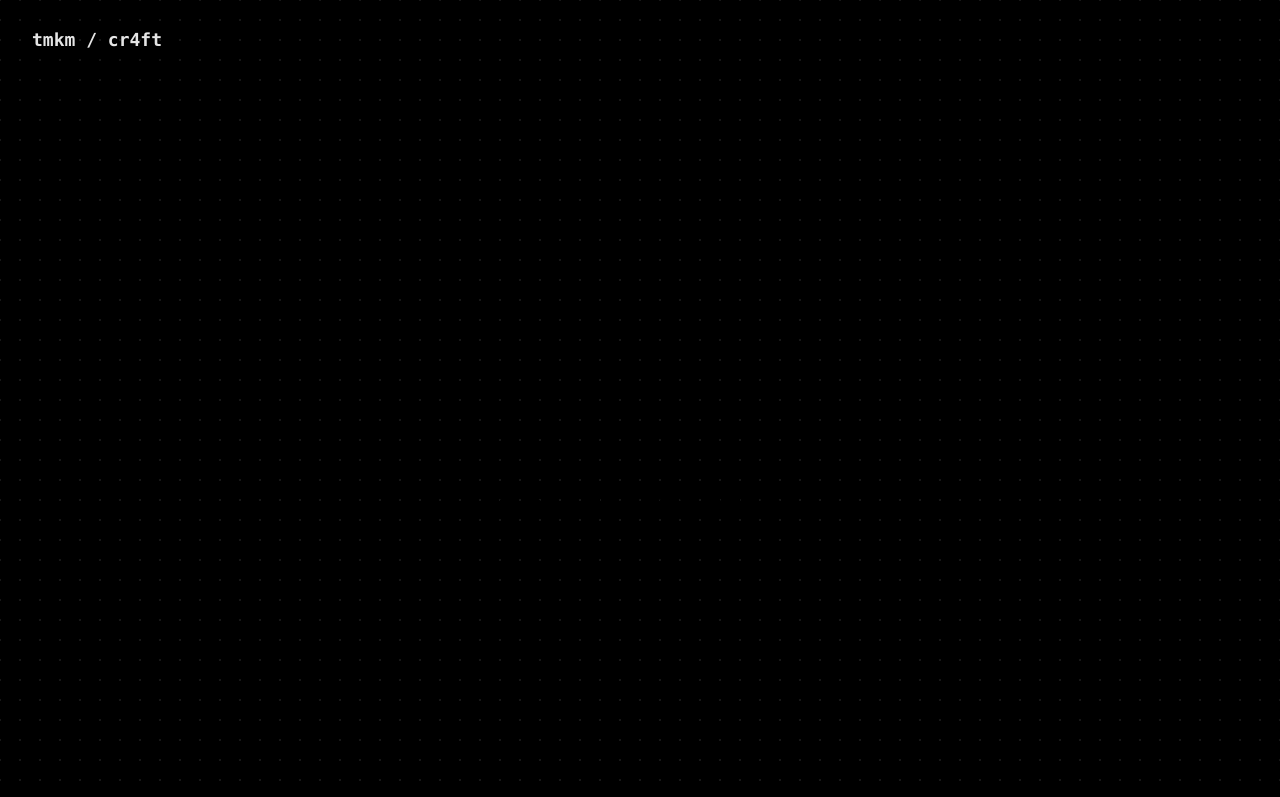
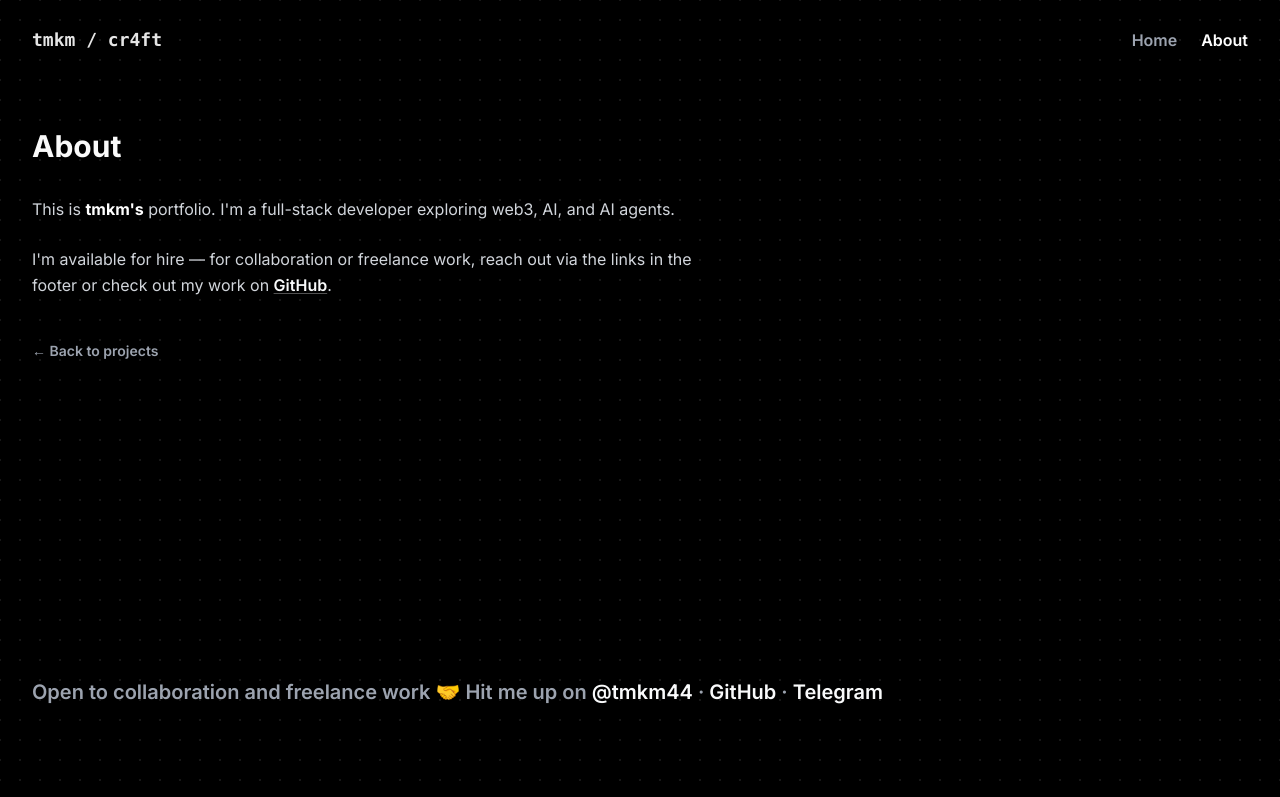
Before and after one commit to tomkoom/folio, a Next.js app: page /about in a window 1280 px wide. Before the commit this address had no page. Shown: the top 797 px of the page. Built offline with nearby package versions, Linux system fonts and the light colour scheme.

Commit message:
add about page

```diff
--- /dev/null
+++ b/app/about/layout.tsx
@@ -0,0 +1,17 @@
+import { APP_NAME } from "@/constants";
+import type { Metadata } from "next";
+
+export const metadata: Metadata = {
+  title: "About",
+  description: `About ${APP_NAME} — Full-stack developer exploring web3, AI, and AI agents. Available for hire.`,
+  openGraph: {
+    title: `About | ${APP_NAME}`,
+    description: `Full-stack developer exploring web3, AI, and AI agents. Available for hire.`,
+  },
+};
+
+export default function AboutLayout({
+  children,
+}: Readonly<{ children: React.ReactNode }>) {
+  return children;
+}
--- /dev/null
+++ b/app/about/page.tsx
@@ -0,0 +1,41 @@
+import { GITHUB_URL } from "@/constants";
+import Link from "next/link";
+
+export default function AboutPage() {
+  return (
+    <div className="mt-8">
+      <header className="mb-8">
+        <h1 className="mb-2 text-3xl font-bold">About</h1>
+      </header>
+
+      <section className="max-w-2xl space-y-6 text-base leading-relaxed text-gray-300">
+        <p>
+          This is <strong className="text-white">tmkm&apos;s</strong> portfolio.
+          I&apos;m a full-stack developer exploring web3, AI, and AI agents.
+        </p>
+        <p>
+          I&apos;m available for hire — for collaboration or freelance work, reach
+          out via the links in the footer or check out my work on{" "}
+          <a
+            href={GITHUB_URL}
+            target="_blank"
+            rel="noopener noreferrer"
+            className="font-semibold text-gray-50 underline decoration-neutral-600 underline-offset-2 transition-colors hover:text-white hover:decoration-neutral-500"
+          >
+            GitHub
+          </a>
+          .
+        </p>
+      </section>
+
+      <p className="mt-10">
+        <Link
+          href="/"
+          className="text-sm font-semibold text-gray-400 transition-colors hover:text-white"
+        >
+          ← Back to projects
+        </Link>
+      </p>
+    </div>
+  );
+}
--- a/components/layout/Navigation.tsx
+++ b/components/layout/Navigation.tsx
@@ -1,10 +1,18 @@
 "use client";
+
 import { APP_NAME } from "@/constants";
+import { NAV_LINKS } from "@/constants/nav";
 import Link from "next/link";
+import { usePathname } from "next/navigation";
 
 export default function Navigation() {
+  const pathname = usePathname();
+
   return (
-    <nav className="flex h-20 flex-wrap items-center justify-between px-6 xl:px-8" aria-label="Main navigation">
+    <nav
+      className="flex h-20 flex-wrap items-center justify-between gap-4 px-6 xl:px-8"
+      aria-label="Main navigation"
+    >
       <Link
         href="/"
         className="text-neutral-200 transition-colors duration-300 ease-out hover:text-white"
@@ -12,6 +20,21 @@ export default function Navigation() {
       >
         <span className="font-mono text-lg font-black">{APP_NAME}</span>
       </Link>
+      <ul className="flex items-center gap-6">
+        {NAV_LINKS.map((link) => (
+          <li key={link.href}>
+            <Link
+              href={link.href}
+              className={`text-base font-semibold transition-colors duration-200 ${pathname === link.href
+                ? "text-white"
+                : "text-gray-400 hover:text-white"
+                }`}
+            >
+              {link.label}
+            </Link>
+          </li>
+        ))}
+      </ul>
     </nav>
   );
 }
--- a/constants/index.ts
+++ b/constants/index.ts
@@ -3,3 +3,6 @@ export const APP_DESCRIPTION = "";
 export const MODE = process.env.NODE_ENV;
 export const IS_DEV = process.env.NODE_ENV === "development";
 export const PROD_URL = "";
+
+/** Primary GitHub profile URL (used in About, Footer, etc.) */
+export const GITHUB_URL = "https://github.com/tomkoom";
--- /dev/null
+++ b/constants/nav.ts
@@ -0,0 +1,6 @@
+export const NAV_LINKS = [
+  { href: "/", label: "Home" },
+  { href: "/about", label: "About" },
+] as const;
+
+export type NavLink = (typeof NAV_LINKS)[number];
```
